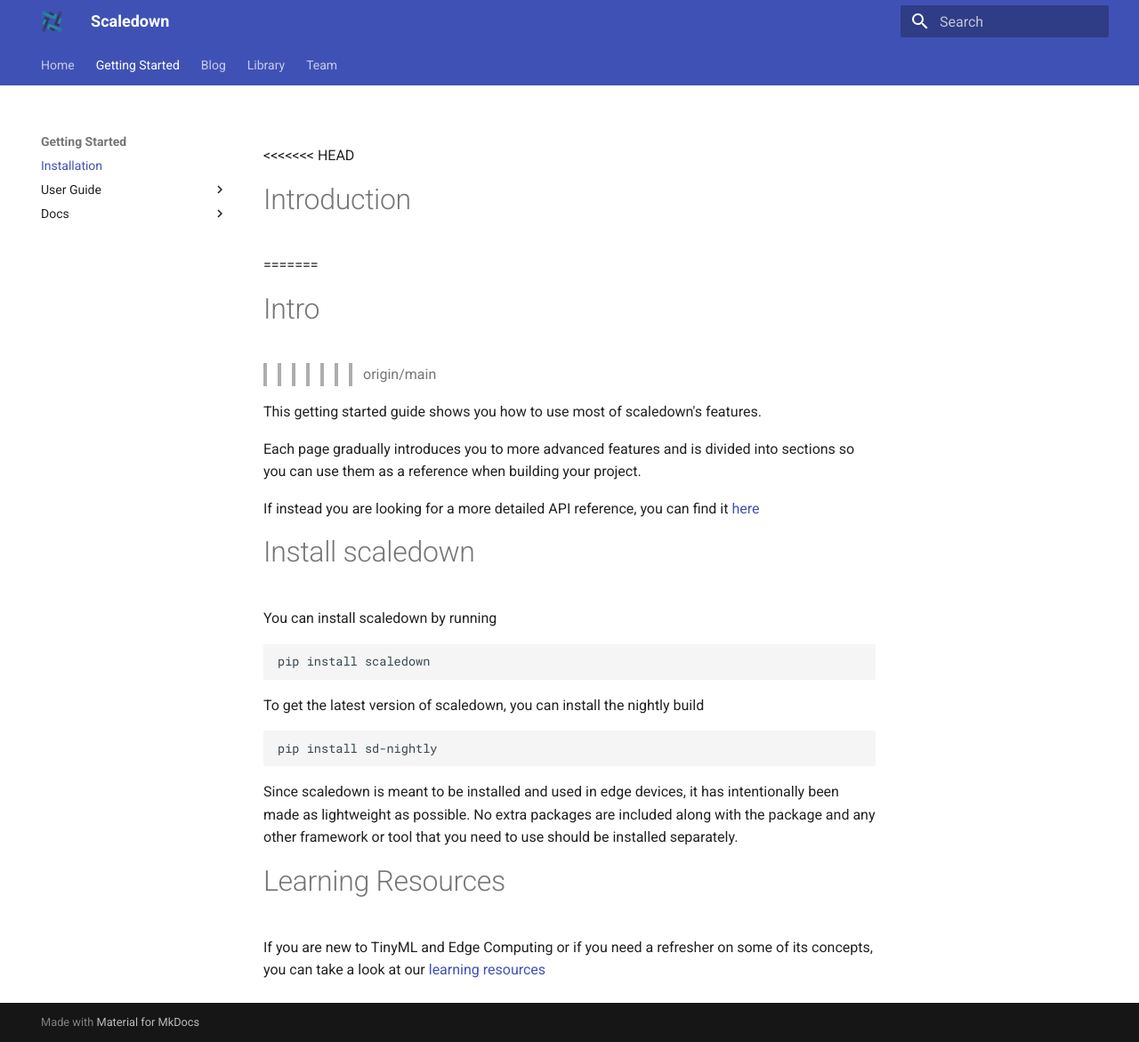
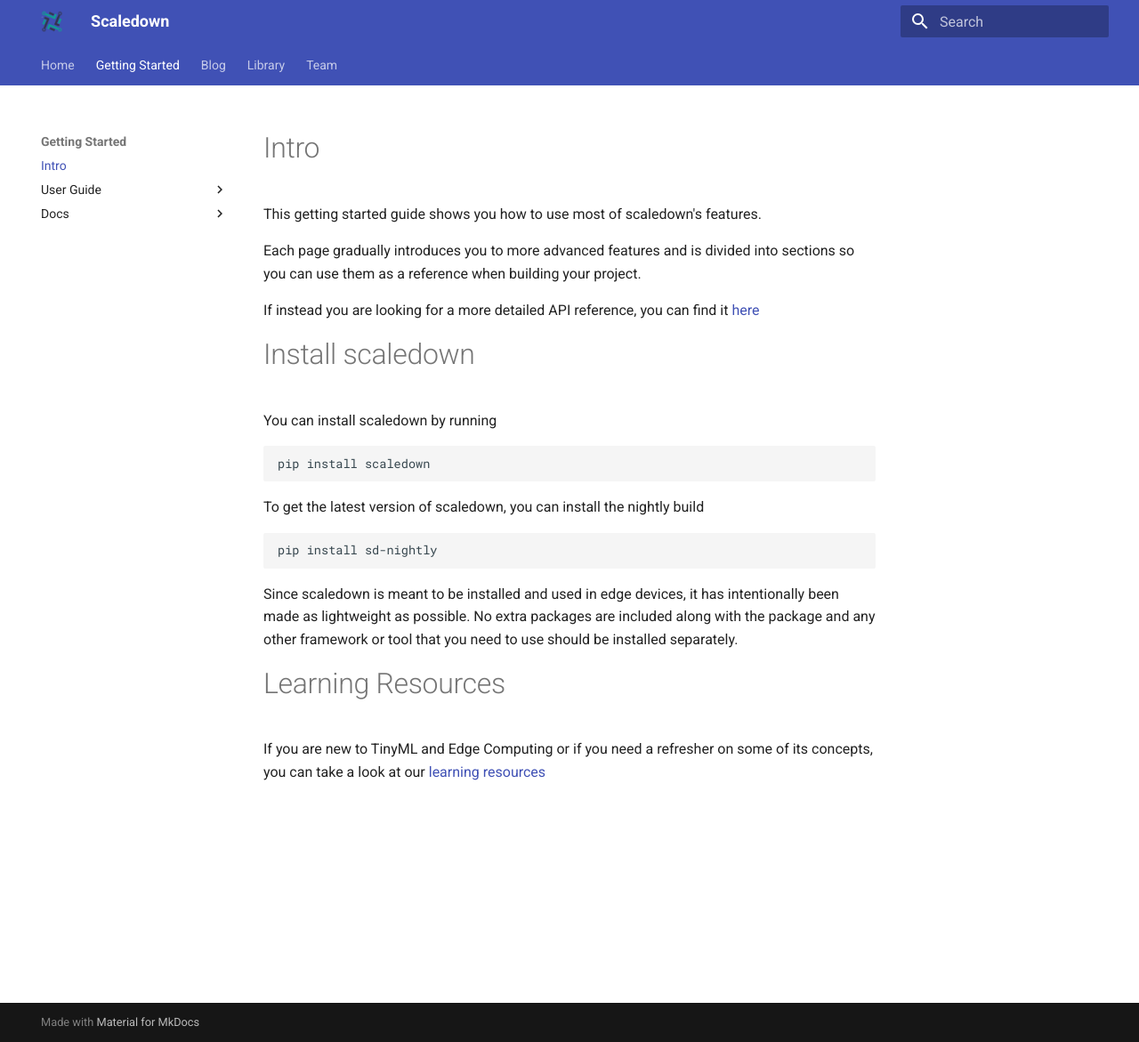
Before and after one commit to scaledown-team/scaledown-team.github.io, an MkDocs documentation site: the page built from docs/getting_started/installation.md, in a window 1280 px wide and 1171 px high. Shown: the whole window at 89% size. Built offline with MkDocs 1.6.1 and Material for MkDocs 9.7.7, drawn with Linux system fonts in a browser that asks for light colours.

Commit message:
Update installation.md

```diff
--- a/docs/getting_started/installation.md
+++ b/docs/getting_started/installation.md
@@ -1,8 +1,5 @@
-<<<<<<< HEAD
-# Introduction
-=======
+
 # Intro
->>>>>>> origin/main
 
 This getting started guide shows you how to use most of scaledown's features.
 
```
